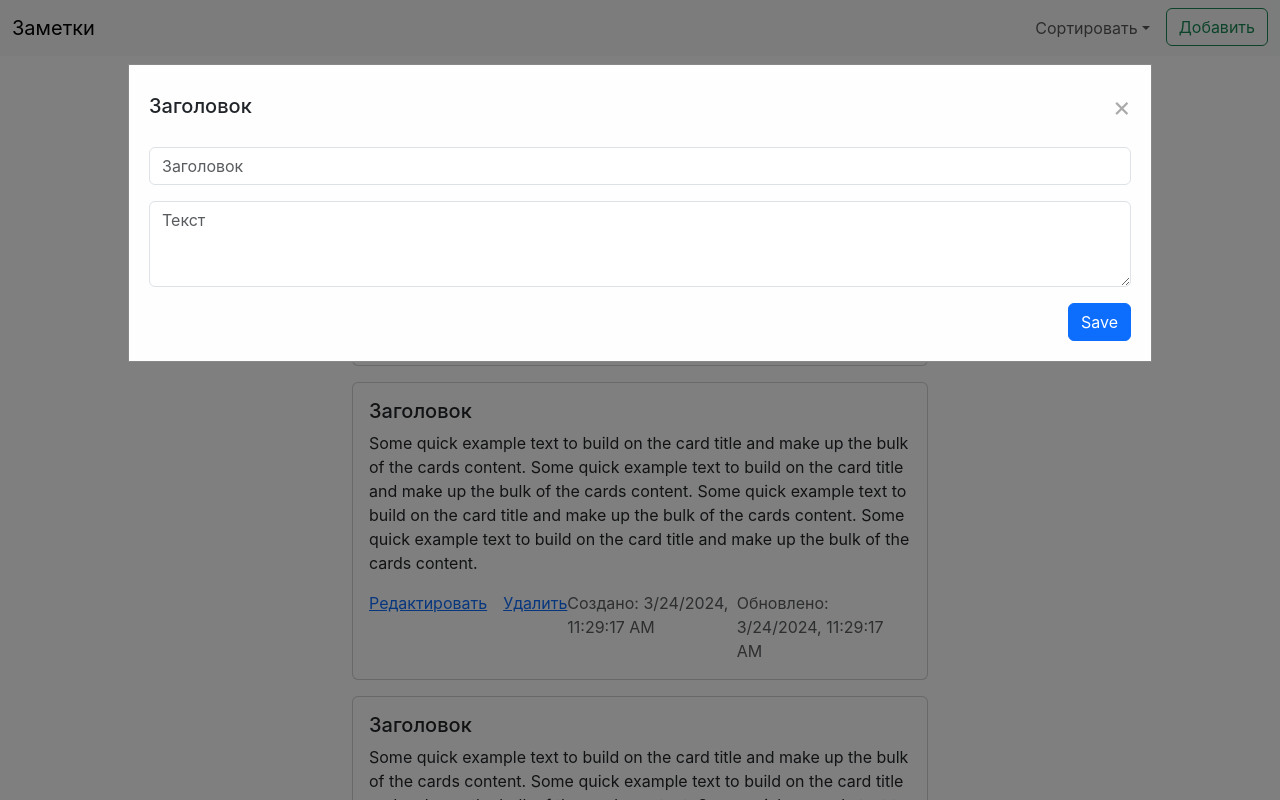
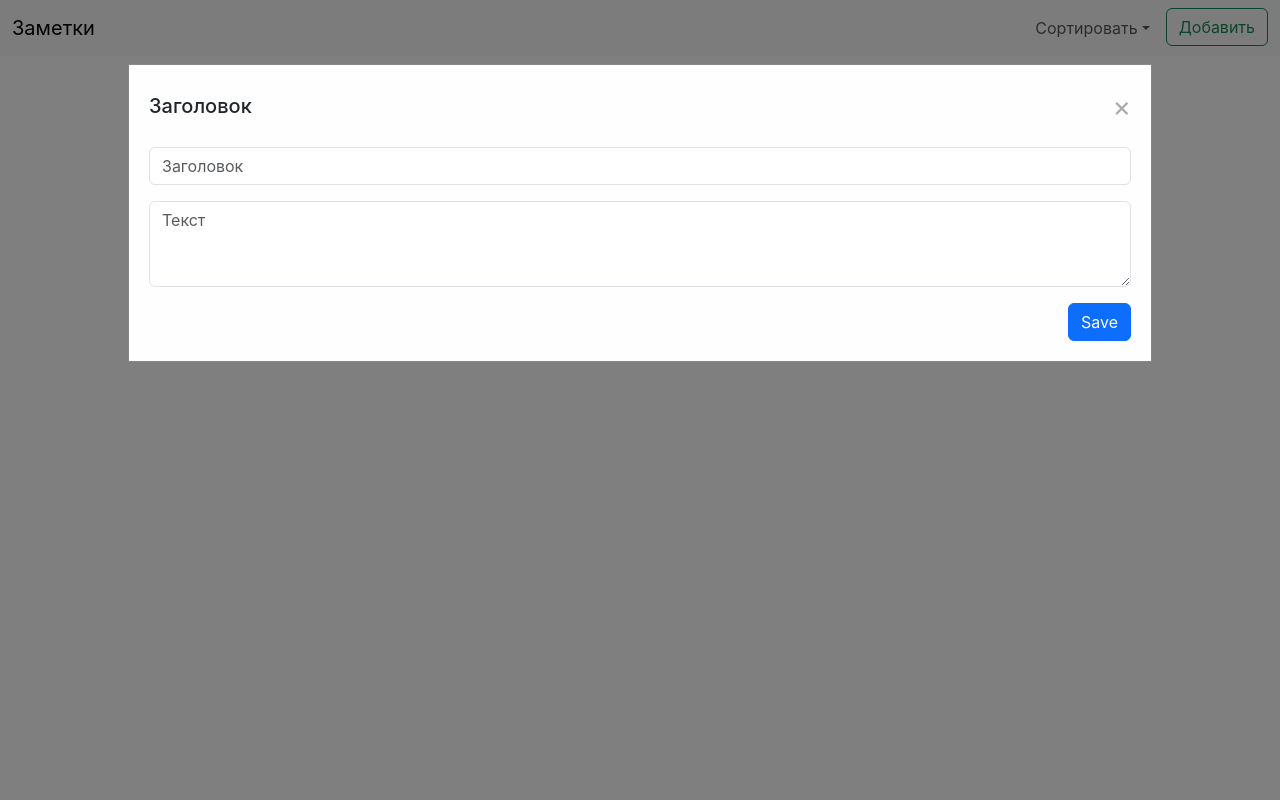
Before and after one commit to zheleznoff/digitaldrilling_test, a React (Create React App) app: page / in a window 1280 px wide. Both pictures are taken after a click on the button "Добавить". Shown: the top 800 px of the page. Built offline with nearby package versions, Linux system fonts and the light colour scheme.

Commit message:
fix notes logic )

```diff
--- a/src/App.tsx
+++ b/src/App.tsx
@@ -1,13 +1,16 @@
 import './App.css';
 import { Layout } from './components/layout/Layout';
 import { MainPage } from './components/MainPage/MainPage';
+import {IndexedDBProvider} from './providers/IndexedDBProvider';
 
 function App() {
   return (
     <>
-      <Layout>
-        <MainPage/>
-      </Layout>
+      <IndexedDBProvider>
+        <Layout>
+          <MainPage />
+        </Layout>
+      </IndexedDBProvider>
     </>
   );
 }
--- a/src/components/MainPage/CardForm.tsx
+++ b/src/components/MainPage/CardForm.tsx
@@ -1,15 +1,17 @@
 
 import { CardType } from './CardList/Card/Card.types'
-import {useState} from 'react'
+import {useEffect, useState} from 'react'
 
 type Props = {
   onSubmit: (values: CardType) => void,
-  onDelete?: (key: number) => void
+  onDelete?: (key: number) => void,
+  cardItem?: CardType
 }
 
 const CardForm = ({
   onSubmit,
-  onDelete
+  onDelete,
+  cardItem
 }: Props): JSX.Element => {
 
   const [cardFormState, setCardFormState] = useState<CardType>({
@@ -18,6 +20,13 @@ const CardForm = ({
     createdAt: new Date(),
     updatedAt: new Date(),
   })
+
+  useEffect(() => {
+    if (cardItem) {
+      setCardFormState(cardItem)
+    }
+    // eslint-disable-next-line
+  }, [])
 
   const onChange = (e: React.ChangeEvent<HTMLInputElement | HTMLTextAreaElement>): void => {
     setCardFormState({
@@ -28,14 +37,16 @@ const CardForm = ({
 
   const handleSubmit = (e: React.FormEvent<HTMLFormElement>): void => {
     e.preventDefault()
-    onSubmit(cardFormState)
+    onSubmit({
+      ...cardFormState,
+    })
   }
 
   return (
     <div className="card-body">
       <form className="form-group d-flex flex-column gap-3" onSubmit={handleSubmit}>
-        <input onChange={onChange} type="text" id={'title'} className="form-control" placeholder="Заголовок"/>
-        <textarea onChange={onChange} rows={3} id={'text'} className="form-control" placeholder="Текст" />
+        <input onChange={onChange} value={cardFormState.title} type="text" id={'title'} className="form-control" placeholder="Заголовок"/>
+        <textarea onChange={onChange} value={cardFormState.text} rows={3} id={'text'} className="form-control" placeholder="Текст" />
         <div
           className='d-flex flex-row gap-2 justify-content-end'
         >
--- a/src/components/MainPage/CardList/Card/Card.tsx
+++ b/src/components/MainPage/CardList/Card/Card.tsx
@@ -1,9 +1,21 @@
-import { CardType } from './Card.types'
+import { useContext, useState } from 'react';
+import { IndexedDBContext } from '../../../../providers/IndexedDBProvider'
+import { ModalWindow } from '../../../layout/ModalWindow'
+import { ExistedCardType } from './Card.types';
+import { CardForm } from '../../CardForm'
 type Props = {
-    card: CardType
+    card: ExistedCardType
 }
 
 const Card = ({ card }: Props): JSX.Element => {
+
+    const [showModal, setShowModal] = useState<boolean>(false);
+
+    const toggleModal = () => {
+        setShowModal(!showModal);
+    }
+
+    const { updateRecord,deleteRecord } = useContext(IndexedDBContext);
     return (
         <div
             className="card"
@@ -21,11 +33,32 @@ const Card = ({ card }: Props): JSX.Element => {
                     {card.text}
                 </p>
                 <div
-                    className='d-flex justify-content-between'
+                    className='d-flex justify-content-between align-items-center'
                 >
-                    <div className='d-flex'>
-                        <a href="#" className="card-link">Редактировать</a>
-                        <a href="#" className="card-link">Удалить</a>
+                    <div className='d-flex gap-2'>
+                        <ModalWindow
+                            showModal={showModal}
+                            toggleModal={toggleModal}
+                            buttonType='btn-secondary'
+                            buttonText='Редактировать'
+                            modalTitle='Редактирование заметки'
+                        >
+                            <CardForm
+                                cardItem={card}
+                                onSubmit={(values) => {
+                                    updateRecord(card.id,values).then(() => toggleModal())
+                                }}
+                            />
+                        </ModalWindow>
+                        <button
+                            className='btn btn-danger'
+                            onClick={() => {
+                                console.log(card);
+                                deleteRecord(card.id).then(() => toggleModal())
+                            }}
+                        >
+                            Удалить
+                        </button>
                     </div>
                     <div className='d-flex gap-2'>
                         <span className='text-muted'>
--- a/src/components/MainPage/CardList/Card/Card.types.tsx
+++ b/src/components/MainPage/CardList/Card/Card.types.tsx
@@ -1,7 +1,8 @@
 export type CardType = {
-    key?: string,
     title: string,
     text: string,
     createdAt: Date,
     updatedAt: Date
 }
+
+export type ExistedCardType = CardType & { id: number }
--- a/src/components/MainPage/CardList/CardList.tsx
+++ b/src/components/MainPage/CardList/CardList.tsx
@@ -1,6 +1,15 @@
-import {Card} from './Card/Card'
+import { Card } from './Card/Card'
+import { useContext } from 'react'
+import { IndexedDBContext } from '../../../providers/IndexedDBProvider';
+import { ExistedCardType } from './Card/Card.types'
 
 const CardList = (): JSX.Element => {
+    const { providerData: { data } } = useContext(IndexedDBContext);
+
+    if (data?.length === 0) {
+        return (<div>Заметок на данный момент нет</div>)
+    }
+
     return (
         <div
             style={{
@@ -8,72 +17,12 @@ const CardList = (): JSX.Element => {
             }}
             className='d-flex flex-column gap-3 mt-2 mb-2'
         >
-            <Card
-                card={{
-                    title: 'Заголовок',
-                    text: 'Some quick example text to build on the card title and make up the bulk of the cards content.\n ' +
-                    'Some quick example text to build on the card title and make up the bulk of the cards content.\n ' +
-                    'Some quick example text to build on the card title and make up the bulk of the cards content.\n ' +
-                    'Some quick example text to build on the card title and make up the bulk of the cards content.',
-                    createdAt: new Date(),
-                    updatedAt: new Date(),
-                }}
-            />
-            <Card
-                card={{
-                    title: 'Заголовок',
-                    text: 'Some quick example text to build on the card title and make up the bulk of the cards content.\n ' +
-                    'Some quick example text to build on the card title and make up the bulk of the cards content.\n ' +
-                    'Some quick example text to build on the card title and make up the bulk of the cards content.\n ' +
-                    'Some quick example text to build on the card title and make up the bulk of the cards content.',
-                    createdAt: new Date(),
-                    updatedAt: new Date(),
-                }}
-            />
-            <Card
-                card={{
-                    title: 'Заголовок',
-                    text: 'Some quick example text to build on the card title and make up the bulk of the cards content.\n ' +
-                    'Some quick example text to build on the card title and make up the bulk of the cards content.\n ' +
-                    'Some quick example text to build on the card title and make up the bulk of the cards content.\n ' +
-                    'Some quick example text to build on the card title and make up the bulk of the cards content.',
-                    createdAt: new Date(),
-                    updatedAt: new Date(),
-                }}
-            />
-            <Card
-                card={{
-                    title: 'Заголовок',
-                    text: 'Some quick example text to build on the card title and make up the bulk of the cards content.\n ' +
-                    'Some quick example text to build on the card title and make up the bulk of the cards content.\n ' +
-                    'Some quick example text to build on the card title and make up the bulk of the cards content.\n ' +
-                    'Some quick example text to build on the card title and make up the bulk of the cards content.',
-                    createdAt: new Date(),
-                    updatedAt: new Date(),
-                }}
-            />
-            <Card
-                card={{
-                    title: 'Заголовок',
-                    text: 'Some quick example text to build on the card title and make up the bulk of the cards content.\n ' +
-                    'Some quick example text to build on the card title and make up the bulk of the cards content.\n ' +
-                    'Some quick example text to build on the card title and make up the bulk of the cards content.\n ' +
-                    'Some quick example text to build on the card title and make up the bulk of the cards content.',
-                    createdAt: new Date(),
-                    updatedAt: new Date(),
-                }}
-            />
-            <Card
-                card={{
-                    title: 'Заголовок',
-                    text: 'Some quick example text to build on the card title and make up the bulk of the cards content.\n ' +
-                    'Some quick example text to build on the card title and make up the bulk of the cards content.\n ' +
-                    'Some quick example text to build on the card title and make up the bulk of the cards content.\n ' +
-                    'Some quick example text to build on the card title and make up the bulk of the cards content.',
-                    createdAt: new Date(),
-                    updatedAt: new Date(),
-                }}
-            />
+            {data.map((card: ExistedCardType) => (
+                <Card
+                    key={card.id}
+                    card={card}
+                />
+            ))}
         </div>
     )
 }
--- a/src/components/layout/ModalWindow.tsx
+++ b/src/components/layout/ModalWindow.tsx
@@ -1,18 +1,14 @@
-import { useState } from 'react';
 
 type Props = {
+    showModal: boolean,
+    toggleModal: () => void,
     buttonType?: string | undefined,
     buttonText: string,
     modalTitle?: string | undefined,
     children: JSX.Element
 }
 
-const ModalWindow = ({ buttonType, buttonText, modalTitle, children }: Props): JSX.Element => {
-    const [showModal, setShowModal] = useState<boolean>(false);
-
-    const toggleModal = (): void => {
-        setShowModal(!showModal);
-    };
+const ModalWindow = ({ showModal, toggleModal, buttonType, buttonText, modalTitle, children }: Props): JSX.Element => {
 
     return (
         <div>
```
Also changed, not shown: src/components/layout/Navbar/Navbar.tsx (+19 -4 lines), src/providers/IndexedDBProvider.tsx (+47 -22 lines).
